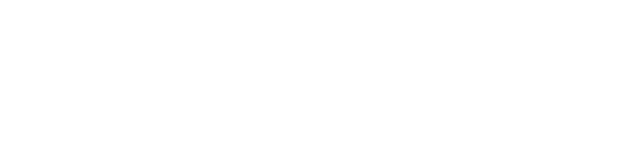
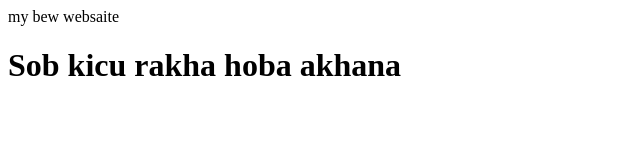
Before and after one commit to SagorBhadro/new-website-2, a plain HTML site: page index.html in a window 1280 px wide. Shown: the whole page, without its empty margins (0-640 px from the left). Drawn offline with Linux system fonts and the light colour scheme.

Commit message:
added a header

```diff
--- a/index.html
+++ b/index.html
@@ -6,6 +6,5 @@
     <title>Akhana all project</title>
 </head>
 <body>
-
-</body>
-</html>
+    <h>my bew websaite</h>
+    <h1>Sob kicu rakha hoba akhana</h1>
```
